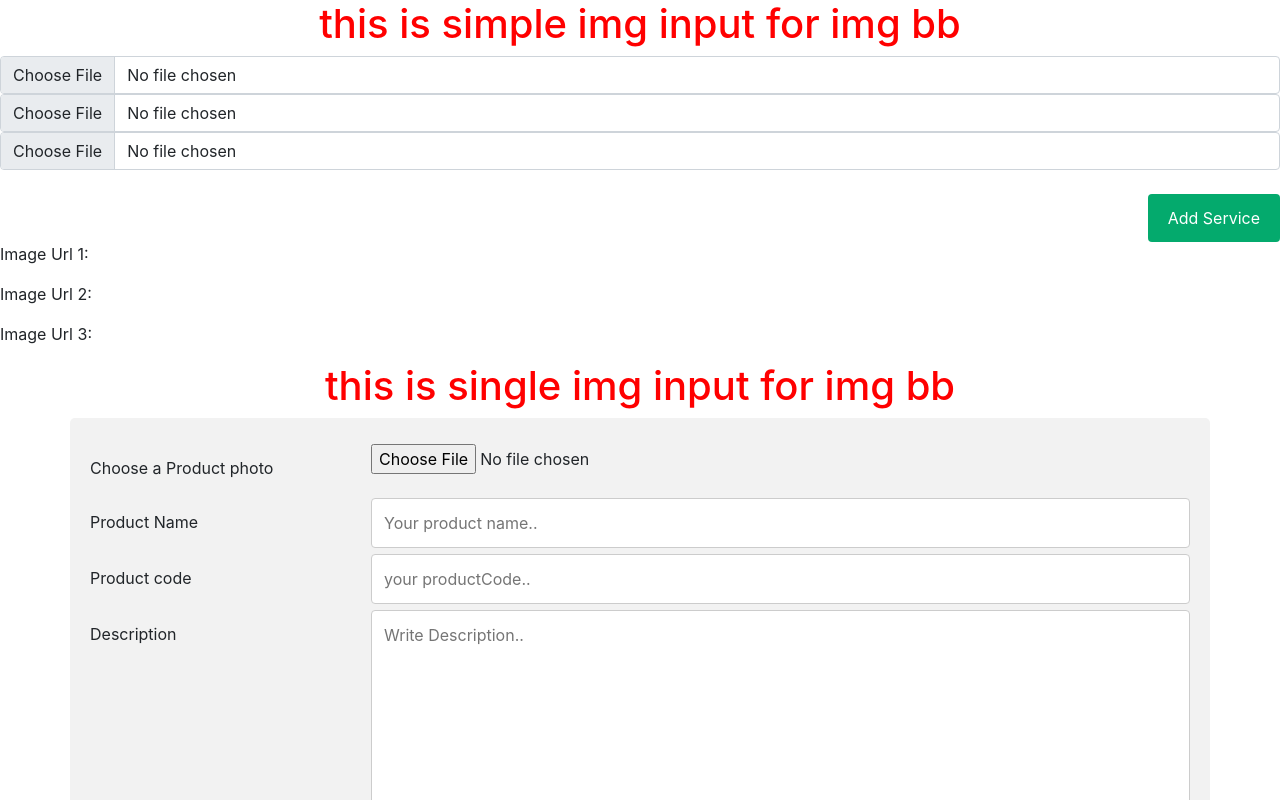
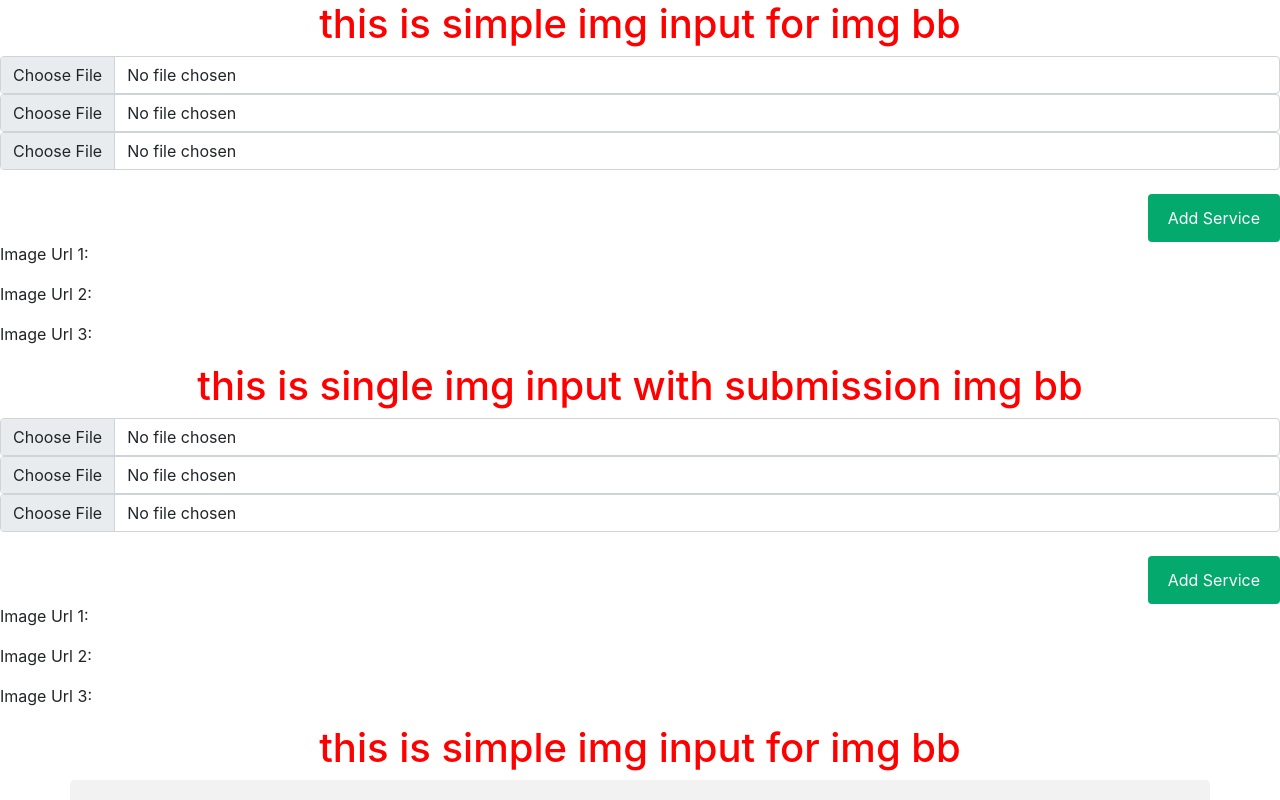
Before and after one commit to jahid777/imgbb_api_react, a React (Create React App) app: page / in a window 1280 px wide. Shown: the top 800 px of the page. Built offline with nearby package versions, Linux system fonts and the light colour scheme.

Commit message:
one more input added

```diff
--- a/src/App.js
+++ b/src/App.js
@@ -3,6 +3,7 @@ import "./App.css";
 import MultipleInputImgbb from "./MultipleInputImgbb/MultipleInputImgbb";
 import SimpleInputlmgbb from "./SimpleInputImgbb/SimpleInputImgbb";
 import SingleInputImgbb from "./SingleInputImgbb/SingleInputImgbb";
+import SimpleInputWithSubmission from "./SimpleInputWithSubmission/SimpleInputWithSubmission";
 
 const App = () => {
   return (
@@ -13,7 +14,12 @@ const App = () => {
       <SimpleInputlmgbb />
 
       <h1 style={{ color: "red", textAlign: "center" }}>
-        this is single img input for img bb
+        this is single img input with submission img bb
+      </h1>
+      <SimpleInputWithSubmission />
+
+      <h1 style={{ color: "red", textAlign: "center" }}>
+        this is simple img input for img bb
       </h1>
       <SingleInputImgbb />
 
--- /dev/null
+++ b/src/SimpleInputWithSubmission/SimpleInputWithSubmission.js
@@ -0,0 +1,67 @@
+import React, { useState } from "react";
+import axios from "axios";
+function SimpleInputWithSubmission() {
+  const [imageURL, setImageUrl] = useState(null);
+  const [imageURL2, setImageUrl2] = useState(null);
+  const [imageURL3, setImageUrl3] = useState(null);
+  // Handle Image Upload
+  const handleImageUpload = (event, setImg) => {
+    console.log(event.target.files[0]);
+    const imageData = new FormData();
+    imageData.set("key", "ca5482cb4e564b594544191602467167");
+    imageData.append("image", event.target.files[0]);
+
+    axios
+      .post("https://api.imgbb.com/1/upload", imageData)
+      .then(function (response) {
+        setImg(response.data.data.display_url);
+      })
+      .catch(function (error) {
+        console.log(error);
+      });
+  };
+
+  const handleSubmit = (e) => {
+    e.preventDefault();
+    const product = {
+      img1: imageURL,
+      img2: imageURL2,
+      img3: imageURL3,
+    };
+    console.log(product);
+  };
+  return (
+    <div className="App">
+      <form onSubmit={handleSubmit}>
+        <input
+          className="form-control"
+          id="img"
+          type="file"
+          onChange={(e) => handleImageUpload(e, setImageUrl)}
+        />
+        <input
+          className="form-control"
+          id="img2"
+          type="file"
+          onChange={(e) => handleImageUpload(e, setImageUrl2)}
+        />
+        <input
+          className="form-control"
+          id="img3"
+          type="file"
+          onChange={(e) => handleImageUpload(e, setImageUrl3)}
+        />
+        <br />
+
+        <input className="btn btn-primary" value="Add Service" type="submit" />
+        <br />
+        <br />
+      </form>
+      <p>Image Url 1: {imageURL}</p>
+      <p>Image Url 2: {imageURL2}</p>
+      <p>Image Url 3: {imageURL3}</p>
+    </div>
+  );
+}
+
+export default SimpleInputWithSubmission;
```
